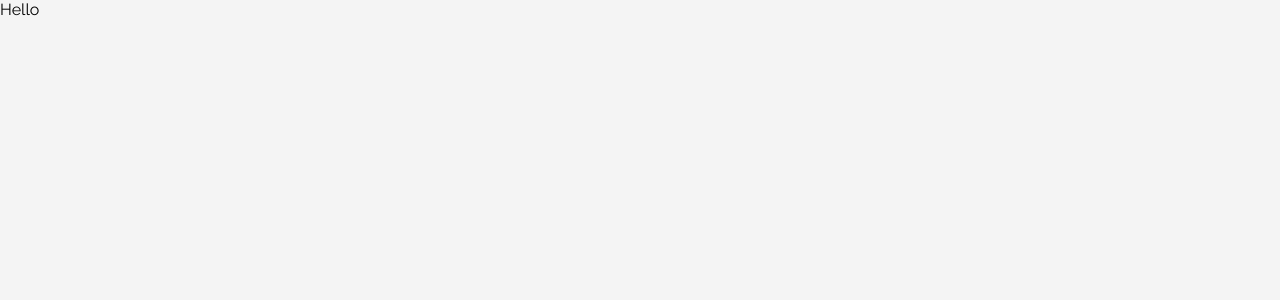
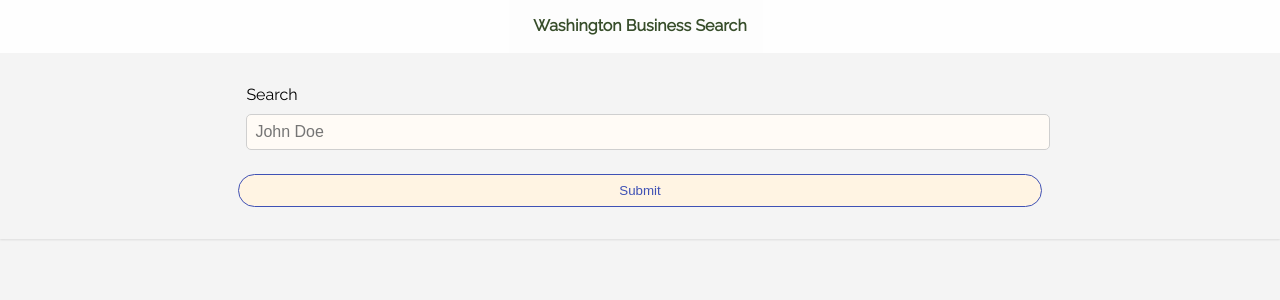
Before and after one commit to rsodegard/dataproject, a React (Create React App) app in the folder client/: page / in a window 1280 px wide. Shown: the top 300 px of the page. Built offline with nearby package versions, Linux system fonts and the light colour scheme.

Commit message:
third commit

```diff
--- a/client/src/App.css
+++ b/client/src/App.css
@@ -1,7 +1,7 @@
 :root {
-  --primary-color: #447ddc;
+  --primary-color: #233c15;
   --background-color: #f4f4f4;
-  --nav-color: #4c8bf5;
+  --nav-color: #fff;
   --secondary-color: #a66bbe;
   --button-open: #ffad32;
   --button-filled: #ff9900;
@@ -245,7 +245,7 @@ img {
 }
 
 .card {
-  background: #fff;
+  background: inherit;
   padding: 1rem !important;
   box-shadow: 0 1px 2px 0 rgba(0, 0, 0, 0.1);
 }
@@ -278,8 +278,11 @@ img {
 } */
 
 .normal-form-card {
-  border: 1px #777 solid;
-  border-radius: 10px;
+  box-shadow: none;
+}
+
+.normal-form-card:hover {
+  box-shadow: none;
 }
 
 .normal-form-label label {
@@ -322,7 +325,8 @@ img {
 #main-nav {
   background: var(--nav-color);
   /* #fff and dark color below */
-  color: #fff;
+  color: var(--primary-color);
+  opacity: 0.9;
   position: sticky;
   top: 0;
   z-index: 2;
@@ -330,7 +334,7 @@ img {
 
 #main-nav .container {
   display: grid;
-  grid-template-columns: 2fr 4fr 3fr;
+  grid-template-columns: 1fr;
   padding: 1rem;
   align-items: center;
 }
@@ -340,7 +344,8 @@ img {
 }
 
 #main-nav a {
-  color: #fff;
+  color: var(--primary-color);
+  justify-self: center;
 }
 
 #main-nav ul {
@@ -634,7 +639,7 @@ img {
 #sexy-forms .sexy-forms-container textarea:focus {
   outline: 0;
   border: none;
-  border: 2px solid #3f51b5;
+  border: 2px solid #138623;
   box-shadow: 0 5px 5px -5px rgba(0, 0, 0, 0.2);
   background-color: #fff4e3;
 }
@@ -643,7 +648,7 @@ img {
 #sexy-forms .sexy-forms-container input[type='text']:hover,
 #sexy-forms .sexy-forms-container input[type='password']:hover,
 #sexy-forms .sexy-forms-container textarea:hover {
-  border: 2px solid #3f51b5;
+  border: 2px solid var(--primary-color);
   box-shadow: 0 5px 5px -5px lightgrey;
   background-color: #fff4e3;
 }
@@ -652,7 +657,7 @@ img {
 #sexy-forms .sexy-forms-container input[type='text']:hover::placeholder,
 #sexy-forms .sexy-forms-container input[type='password']:hover::placeholder,
 #sexy-forms .sexy-forms-container textarea:hover::placeholder {
-  color: #3f51b5;
+  color: var(--primary-color);
 }
 
 #sexy-forms .sexy-forms-container textarea::placeholder {
@@ -701,7 +706,7 @@ img {
 #chat-forms .chat-forms-container input[type='text']:focus {
   outline: 0;
   border: none;
-  border: 2px solid #3f51b5;
+  border: 2px solid var(--primary-color);
   box-shadow: 0 5px 5px -5px rgba(0, 0, 0, 0.2);
   background-color: #fff4e3;
 }
--- a/client/src/App.js
+++ b/client/src/App.js
@@ -1,9 +1,23 @@
-import React from 'react';
+import React, { Fragment, useEffect } from 'react';
+import { BrowserRouter as Router, Route, Switch } from 'react-router-dom';
+import Navbar from './components/layout/Navbar';
+import Landing from './components/layout/Landing';
+import Search from './components/search/Search';
 
 import './App.css';
 
 const App = () => {
-  return <div>Hello</div>;
+  return (
+    <Router>
+      <Fragment>
+        <Navbar />
+        <Switch>
+          <Route exact path='/' component={Landing} />
+          <Route path='/search' component={Search} />
+        </Switch>
+      </Fragment>
+    </Router>
+  );
 };
 
 export default App;
--- /dev/null
+++ b/client/src/components/layout/Landing.js
@@ -0,0 +1,15 @@
+import React, { Fragment } from 'react';
+import { Redirect } from 'react-router-dom';
+import Search from '../search/Search';
+
+const Landing = () => {
+  return (
+    <Fragment>
+      <div className='card'>
+        <Search />
+      </div>
+    </Fragment>
+  );
+};
+
+export default Landing;
--- /dev/null
+++ b/client/src/components/layout/Navbar.js
@@ -0,0 +1,25 @@
+import React, { Fragment } from 'react';
+import { Link } from 'react-router-dom';
+import PropTypes from 'prop-types';
+
+const Navbar = () => {
+  return (
+    <Fragment>
+      <nav id='main-nav'>
+        <div className='container'>
+          <Link to='/'>
+            <h4>Washington Business Search</h4>
+          </Link>
+
+          {/* <ul>
+            <li>
+              <Link to='/'>Link 2</Link>
+            </li>
+          </ul> */}
+        </div>
+      </nav>
+    </Fragment>
+  );
+};
+
+export default Navbar;
--- /dev/null
+++ b/client/src/components/search/Search.js
@@ -0,0 +1,54 @@
+import React, { Fragment, useState } from 'react';
+import { Redirect } from 'react-router-dom';
+
+const Search = (props) => {
+  const [formData, setFormData] = useState({
+    search: '',
+  });
+
+  const { search } = formData;
+
+  const onChange = (e) =>
+    setFormData({ ...formData, [e.target.name]: e.target.value });
+
+  const onSubmit = (e) => {
+    e.preventDefault();
+    console.log(formData);
+  };
+
+  return (
+    <Fragment>
+      <div className='container'>
+        <section id='sexy-forms'>
+          <div className='sexy-forms-container'>
+            <div className='card normal-form-card'>
+              <div className='sexy-forms-wrapper'>
+                <form onSubmit={(e) => onSubmit(e)}>
+                  <div className='normal-form-label'>
+                    <label htmlFor=''>Search</label>
+                    <input
+                      type='text'
+                      name='search'
+                      placeholder='John Doe'
+                      value={search}
+                      onChange={(e) => onChange(e)}
+                    />
+                  </div>
+                  <input
+                    type='submit'
+                    value='Submit'
+                    className='btn btn-open-circle mt-1 py-1'
+                  />
+                </form>
+              </div>
+            </div>
+          </div>
+        </section>
+      </div>
+    </Fragment>
+  );
+};
+
+export default Search;
+
+//You might need to see how you hit the route with the search. without redux, you will do the action here. But, you will not create a new model, so its a little different.
```
